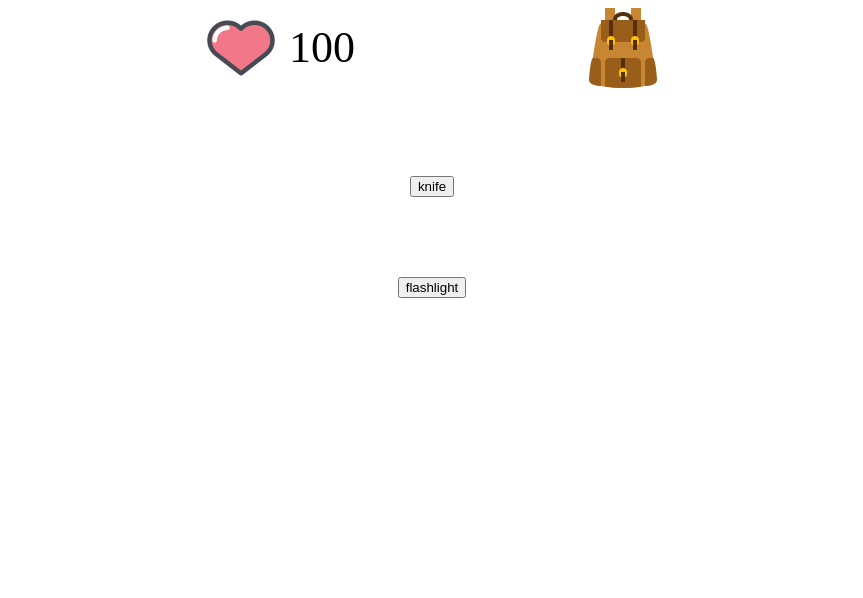
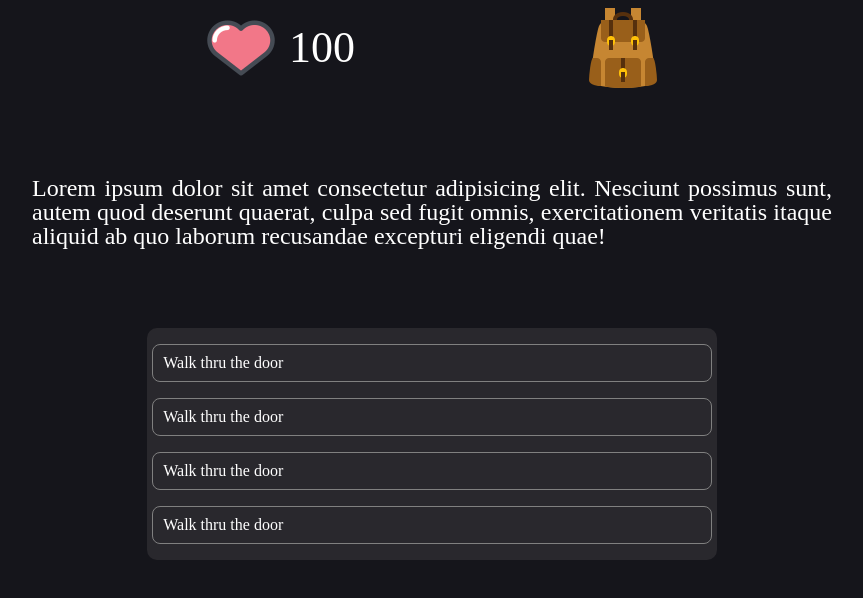
Before and after one commit to pmcmahan1/adventure-game, a React (Vite) app: page / in a window 1280 px wide. Shown: the top 598 px of the page, without its empty margins (208-1071 px from the left). Built offline with nearby package versions, Linux system fonts and the light colour scheme.

Commit message:
More changes

```diff
--- a/src/App.jsx
+++ b/src/App.jsx
@@ -1,4 +1,5 @@
 import React, { useState } from "react";
+import Choices from "./Choices";
 import "./App.scss";
 import heart from "./assets/heart.png";
 import backpack from "./assets/backpack.png";
@@ -48,12 +49,10 @@ function App() {
           )}
         </div>
       </div>
-      <button onClick={handleChange} value={1}>
-        knife
-      </button>
-      <button onClick={handleChange} value={2}>
-        flashlight
-      </button>
+      <div className="text-display">
+            Lorem ipsum dolor sit amet consectetur adipisicing elit. Nesciunt possimus sunt, autem quod deserunt quaerat, culpa sed fugit omnis, exercitationem veritatis itaque aliquid ab quo laborum recusandae excepturi eligendi quae!
+      </div>
+      <Choices />
     </div>
   );
 }
--- a/src/App.scss
+++ b/src/App.scss
@@ -16,6 +16,12 @@
   justify-content: flex-start;
   height: 100%;
   gap: 5em;
+
+  .text-display{
+    max-width: 800px;
+    text-align: justify;
+    font-size: 24px;
+  }
 
   .status{
     display: flex;
--- /dev/null
+++ b/src/Choices.jsx
@@ -0,0 +1,15 @@
+import React from 'react'
+import './Choices.scss'
+
+const Choices = () => {
+  return (
+    <div className="choice-container">
+        <div className="choice-item">Walk thru the door </div>
+        <div className="choice-item">Walk thru the door</div>
+        <div className="choice-item">Walk thru the door</div>
+        <div className="choice-item">Walk thru the door</div>
+    </div>
+  )
+}
+
+export default Choices
--- /dev/null
+++ b/src/Choices.scss
@@ -0,0 +1,18 @@
+.choice-container{
+    background-color: #29282d;
+    display: flex;
+    flex-direction: column;
+    align-items: center;
+    padding: 1em;
+    gap: 1em;
+    width: 60%;
+    border-radius: 10px;
+
+    .choice-item{
+        width: 100%;
+        padding: 10px;
+        border-radius: 8px;
+        border: 1px solid gray;
+        cursor: pointer;
+    }
+}
--- a/src/index.scss
+++ b/src/index.scss
@@ -48,6 +48,12 @@ table {
 	border-spacing: 0;
 }
 
+:root{
+	background-color: #15151b;
+	color: white;
+}
+
+
 @media screen and (max-width: 1200px) {
 	body{
 		margin: 0 5%;
```
